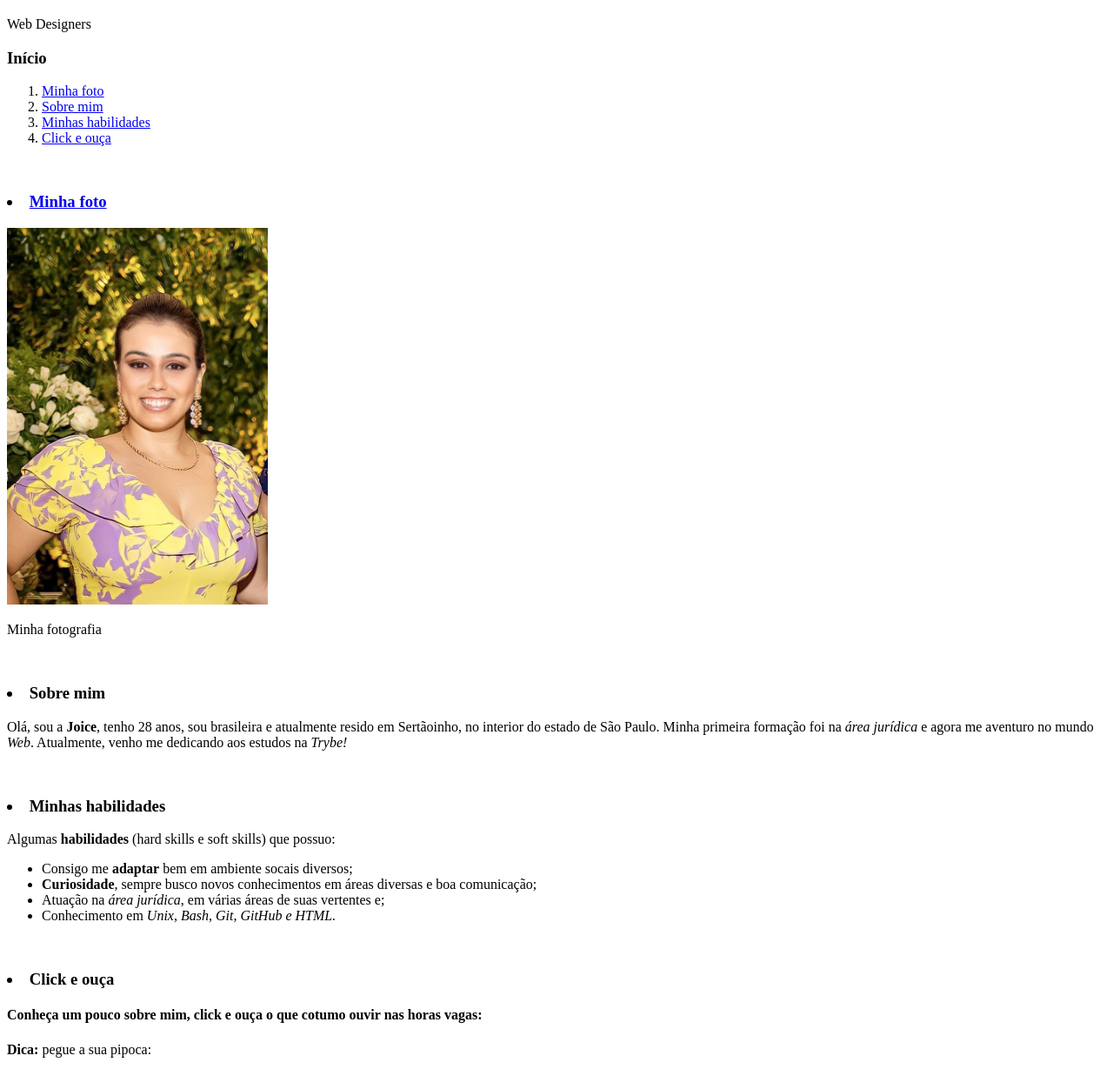
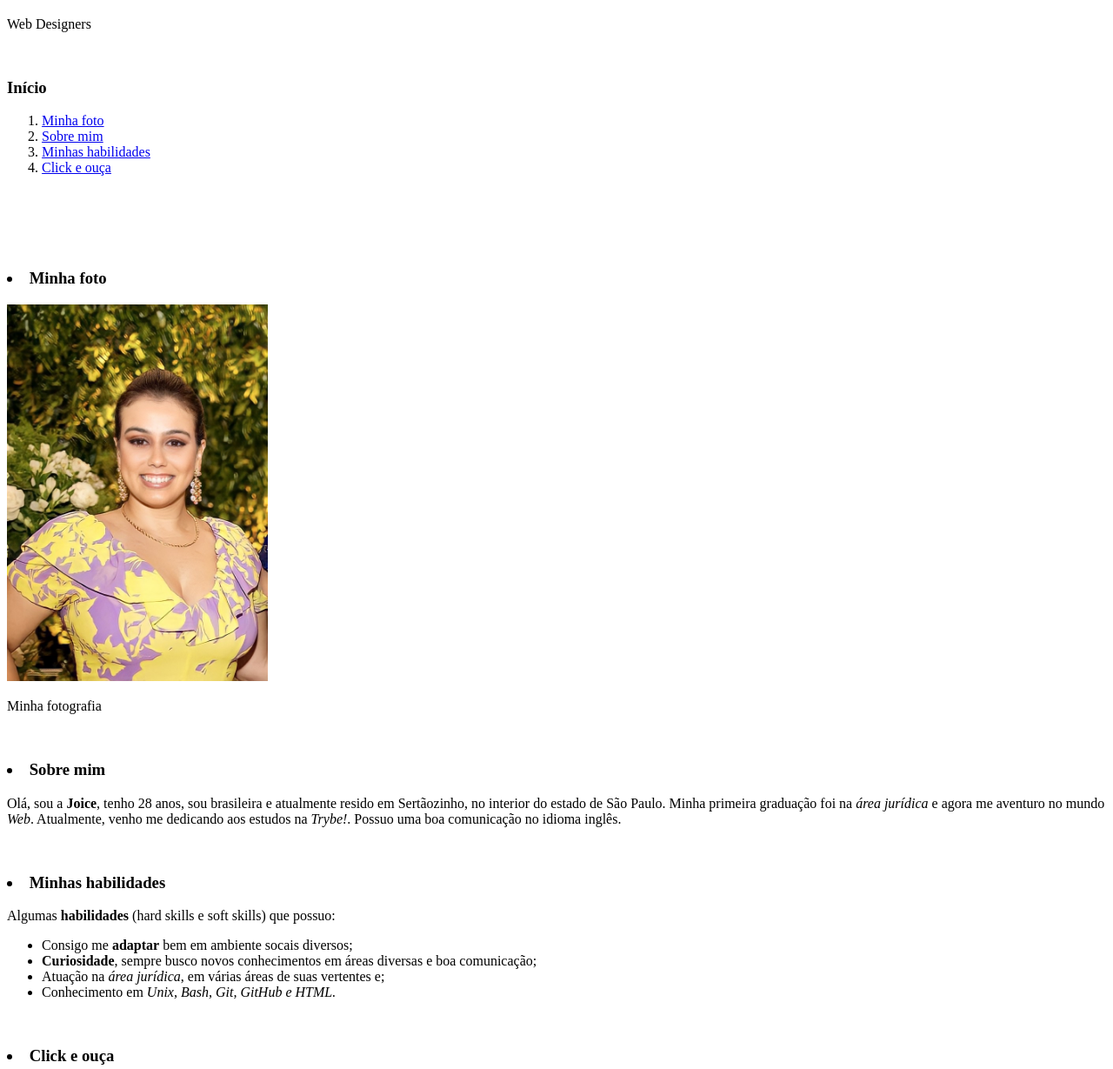
Before and after one commit to joicenicolau/joicenicolau.github.io, a plain HTML site: page index.html in a window 1280 px wide. Shown: the part 61-1290 px from the top of the page at 87% size. Drawn offline with Linux system fonts and the light colour scheme.

Commit message:
modificações finais

```diff
--- a/index.html
+++ b/index.html
@@ -9,6 +9,8 @@
 <h1>Joice Nicolau | Desenvolvedora Web</h1>
 <p>Web Designers</p>
 
+<br>
+
 <!-- Um índice com links internos para as diferentes seções do meu portfófio e um link interno para minha foto -->
 <h3>Início</h3>
 <ol>
@@ -19,9 +21,12 @@
 </ol>
 
 <br>
+<br>
+<br>
+<br>
 
 <!-- Adicionei uma foto acompanhada de descrição e criei um link interno que redireciona para ela -->
-<h3><li><a href="#Minha foto">Minha foto</a></li></h3>
+<h3><p id="Minha foto"><li>Minha foto</li></p></h3>
 <img src="imagem/Image.jpeg" alt="Está sou eu" width="300px">
 <p>Minha fotografia</p>
 
@@ -30,7 +35,7 @@
 <!-- Uma breve descrição sobre mim -->
 <h3><p id="Sobre mim"><li>Sobre mim</li></p></h3>
 
-<p>Olá, sou a <strong>Joice</strong>, tenho 28 anos, sou brasileira e atualmente resido em Sertãoinho, no interior do estado de São Paulo. Minha primeira formação foi na <em>área jurídica</em> e agora me aventuro no mundo <em>Web</em>. Atualmente, venho me dedicando aos estudos na <em>Trybe!</em></p>
+<p>Olá, sou a <strong>Joice</strong>, tenho 28 anos, sou brasileira e atualmente resido em Sertãozinho, no interior do estado de São Paulo. Minha primeira graduação foi na <em>área jurídica</em> e agora me aventuro no mundo <em>Web</em>. Atualmente, venho me dedicando aos estudos na <em>Trybe!</em>. Possuo uma boa comunicação no idioma inglês.</p>
 
 <br>
 
@@ -47,7 +52,7 @@
 
 <!-- Um link externo para algum blog que goste, que abra em uma nova aba -->
 <h3><p id="Click e ouça"><li>Click e ouça</li></p></h3>
-<h4>Conheça um pouco sobre mim, click e ouça o que cotumo ouvir nas horas vagas:</h4><p><strong>Dica:</strong> pegue a sua pipoca:</p>
+<h4>Conheça um pouco sobre mim, click e ouça o que costumo ouvir nas horas vagas:</h4><p><strong>Dica:</strong> pegue a sua pipoca:</p>
 
 <a href="https://open.spotify.com/show/0kof6vwnq6i1zlvbh9lwsY" target="_blank">Link Podcast</a>
 </body>
```
